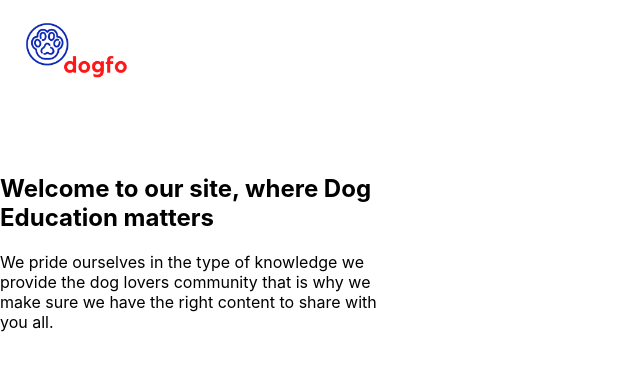
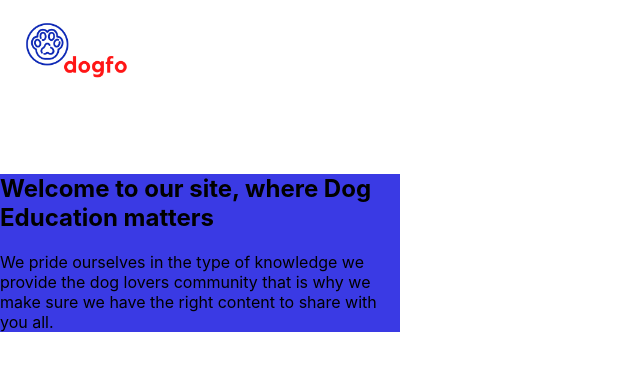
Before and after one commit to jorgevz/dogwebsite, a React (Create React App) app: page / in a window 1280 px wide. Shown: the top 370 px of the page, without its empty margins (0-640 px from the left). Built offline with nearby package versions, Linux system fonts and the light colour scheme.

Commit message:
background color implementation

```diff
--- a/src/App.css
+++ b/src/App.css
@@ -1,3 +1,4 @@
 .first-article{
 width: 400px;
+background-color: rgba(55, 55, 228, 0.979);
 }
```
